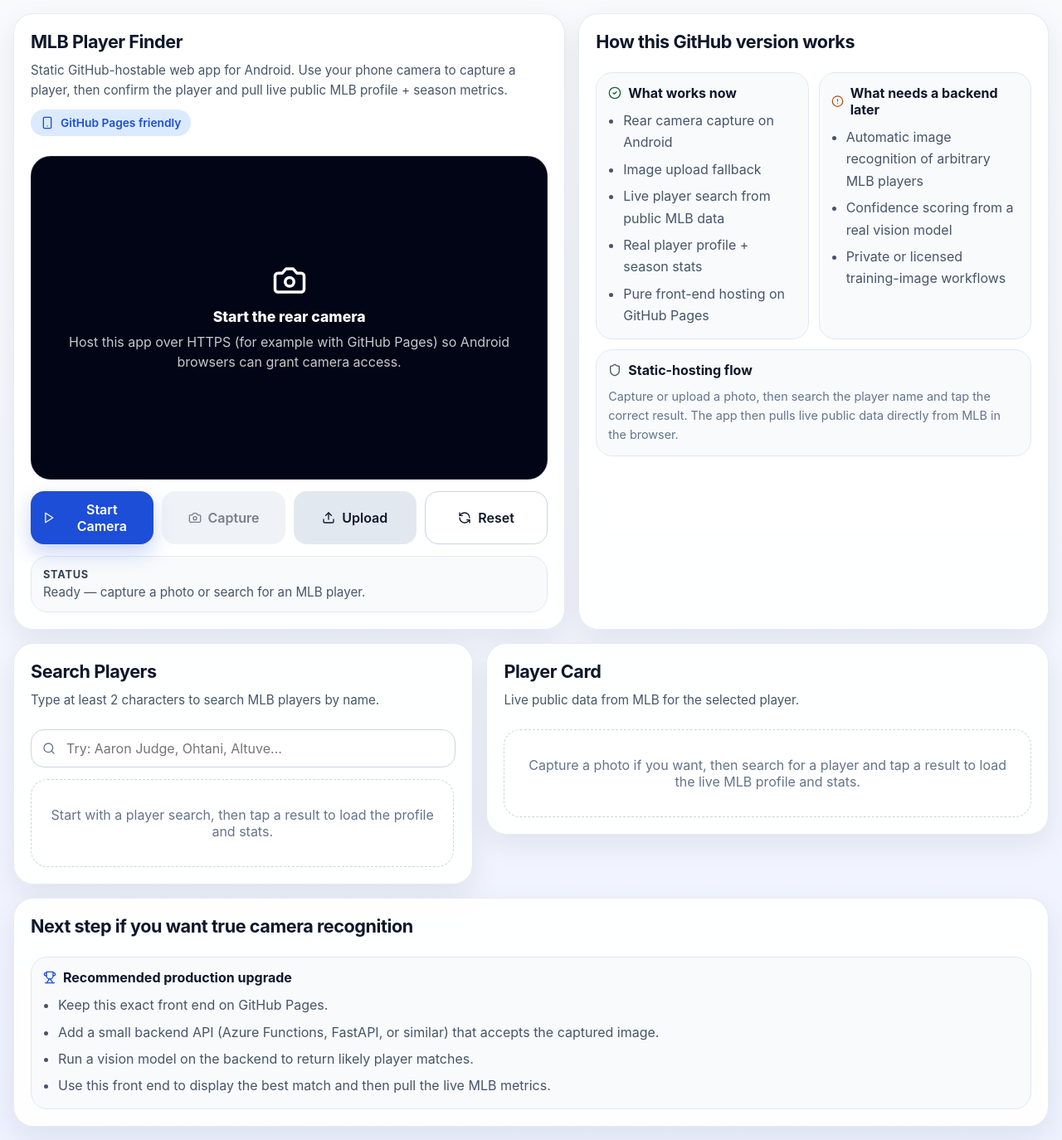
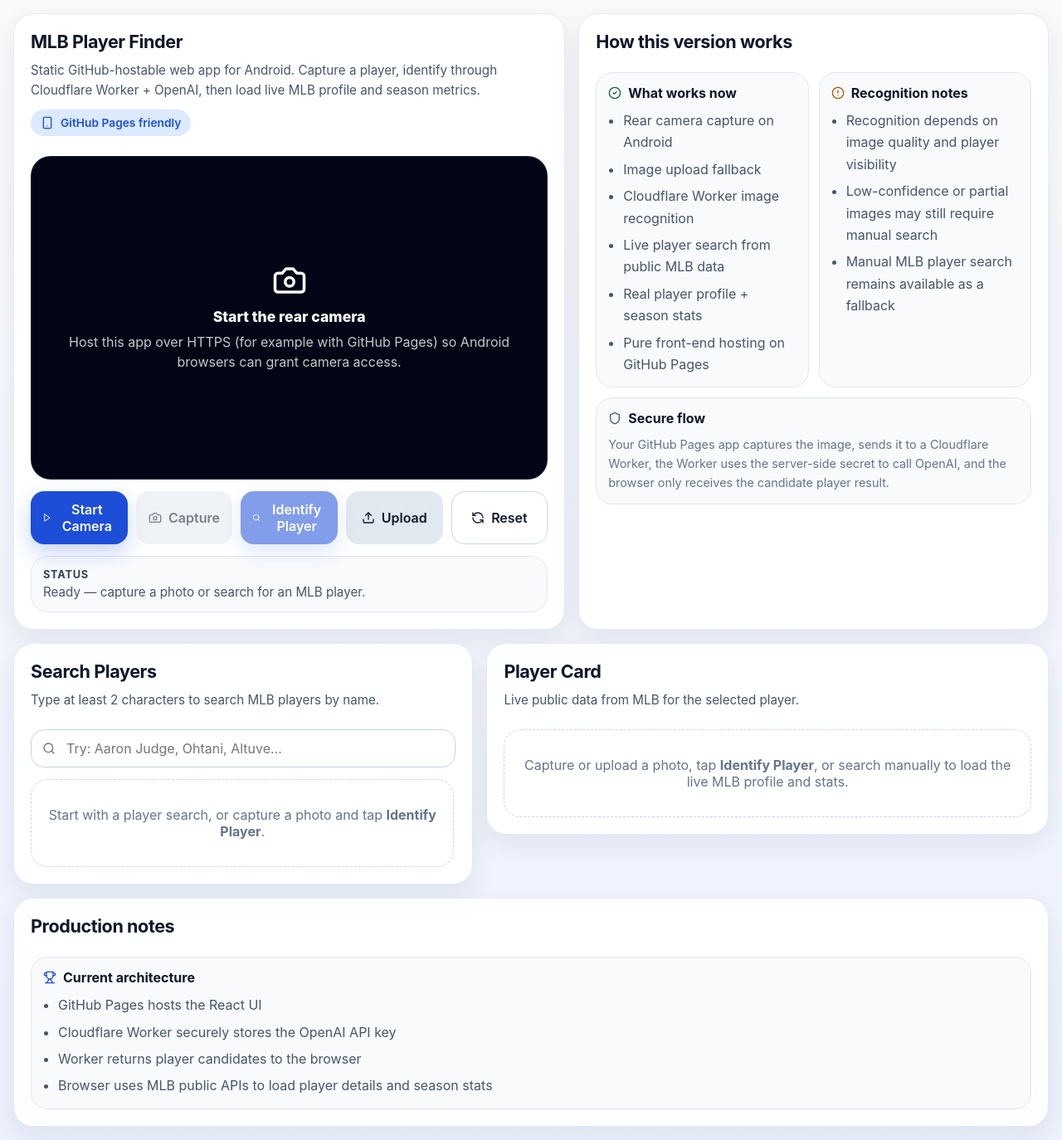
Before and after one commit to faruqueomar81/mlb-player-finder, a React (Vite) app: page / in a window 1280 px wide. Shown: the whole page at 83% size. Built offline with nearby package versions, Linux system fonts and the light colour scheme.

Commit message:
Update App.jsx

```diff
--- a/src/App.jsx
+++ b/src/App.jsx
@@ -1,5 +1,3 @@
-
-
 import React, { useEffect, useMemo, useRef, useState } from "react";
 import {
   Camera,
@@ -18,11 +16,12 @@
   CheckCircle2,
 } from "lucide-react";
 
-
 const API_BASE = "https://statsapi.mlb.com/api/v1";
 const CURRENT_SEASON = new Date().getFullYear();
 const CACHE_TTL_MS = 1000 * 60 * 15;
 
+// 👇 your Cloudflare Worker URL
+const WORKER_URL = "https://mlb-player-finder-worker.faruqueomar81.workers.dev";
 
 function styles() {
   return `
@@ -108,7 +107,7 @@
       .top-row { grid-template-columns: 1.08fr .92fr; }
       .hero { grid-template-columns: .9fr 1.1fr; align-items: start; }
       .camera-frame { aspect-ratio: 16 / 10; }
-      .button-grid { grid-template-columns: repeat(4, minmax(0, 1fr)); }
+      .button-grid { grid-template-columns: repeat(5, minmax(0, 1fr)); }
       .profile-hero { grid-template-columns: 1fr auto; align-items: start; }
       .small-grid { grid-template-columns: repeat(2, minmax(0, 1fr)); }
       .metric-grid { grid-template-columns: repeat(4, minmax(0, 1fr)); }
@@ -232,7 +231,8 @@
   if (!person) return null;
 
   const team = person.currentTeam?.name || "No current team";
-  const position = person.primaryPosition?.abbreviation || person.primaryPosition?.name || "Position N/A";
+  const position =
+    person.primaryPosition?.abbreviation || person.primaryPosition?.name || "Position N/A";
   const bats = person.batSide?.description || "Unknown";
   const throwsHand = person.pitchHand?.description || "Unknown";
 
@@ -245,7 +245,10 @@
     number: person.primaryNumber || "—",
     height: person.height || "—",
     weight: person.weight || "—",
-    birthPlace: [person.birthCity, person.birthStateProvince || person.birthCountry].filter(Boolean).join(", ") || "—",
+    birthPlace:
+      [person.birthCity, person.birthStateProvince || person.birthCountry]
+        .filter(Boolean)
+        .join(", ") || "—",
     debut: person.mlbDebutDate || "—",
     active: person.active,
   };
@@ -258,7 +261,6 @@
   const fileInputRef = useRef(null);
   const searchTimerRef = useRef(null);
 
-
   const [cameraOn, setCameraOn] = useState(false);
   const [capturedImage, setCapturedImage] = useState(null);
   const [query, setQuery] = useState("");
@@ -270,10 +272,10 @@
   const [pitchingStats, setPitchingStats] = useState(null);
   const [statsMode, setStatsMode] = useState("hitting");
   const [loadingPlayer, setLoadingPlayer] = useState(false);
+  const [recognizing, setRecognizing] = useState(false);
   const [status, setStatus] = useState("Ready — capture a photo or search for an MLB player.");
   const [error, setError] = useState("");
   const [searchError, setSearchError] = useState("");
-
 
   useEffect(() => {
     return () => {
@@ -332,7 +334,7 @@
         await videoRef.current.play();
       }
       setCameraOn(true);
-      setStatus("Camera ready — capture a frame, then confirm the player using search results.");
+      setStatus("Camera ready — capture a frame, then identify or search manually.");
     } catch (e) {
       setCameraOn(false);
       setError("Camera access failed. Open the app over HTTPS on your phone and allow camera permission.");
@@ -358,7 +360,8 @@
     const ctx = canvas.getContext("2d");
     ctx.drawImage(video, 0, 0, canvas.width, canvas.height);
     setCapturedImage(canvas.toDataURL("image/jpeg", 0.92));
-    setStatus("Photo captured — now search or choose the correct player to pull live public stats.");
+    setStatus("Photo captured ✅ — tap Identify Player or search manually below.");
+    setError("");
   };
 
   const handleUpload = (event) => {
@@ -368,7 +371,8 @@
     const reader = new FileReader();
     reader.onload = () => {
       setCapturedImage(reader.result);
-      setStatus("Image uploaded — now search or choose the correct player to pull live public stats.");
+      setStatus("Image uploaded ✅ — tap Identify Player or search manually below.");
+      setError("");
     };
     reader.readAsDataURL(file);
   };
@@ -383,6 +387,8 @@
     setStatus("Ready — capture a photo or search for an MLB player.");
     setError("");
     setSearchError("");
+    setQuery("");
+    setResults([]);
   };
 
   const loadPlayer = async (personId) => {
@@ -429,6 +435,67 @@
     }
   };
 
+  const identifyPlayerFromImage = async () => {
+    if (!capturedImage) {
+      setError("Capture or upload an image first.");
+      return;
+    }
+
+    try {
+      setRecognizing(true);
+      setError("");
+      setStatus("Sending image to recognition service...");
+
+      const blob = await fetch(capturedImage).then((r) => r.blob());
+      const formData = new FormData();
+      formData.append("image", blob, "player.jpg");
+
+      const response = await fetch(WORKER_URL, {
+        method: "POST",
+        body: formData,
+      });
+
+      if (!response.ok) {
+        const text = await response.text();
+        throw new Error(text || "Recognition request failed.");
+      }
+
+      const result = await response.json();
+      const bestCandidate = result?.candidates?.[0];
+
+      if (!bestCandidate?.name) {
+        setStatus("No confident player match found. Please search manually.");
+        return;
+      }
+
+      setQuery(bestCandidate.name);
+      setStatus(`Best match found: ${bestCandidate.name}. Searching MLB data...`);
+
+      const searchData = await mlbFetch(
+        `/people/search?names=${encodeURIComponent(bestCandidate.name)}&sportId=1`,
+        {
+          cacheKey: `player-search:${bestCandidate.name.toLowerCase()}`,
+          ttl: 1000 * 60 * 30,
+        }
+      );
+
+      const people = searchData?.people || [];
+      if (!people.length) {
+        setStatus(`Match found (${bestCandidate.name}), but MLB search returned no results.`);
+        return;
+      }
+
+      await loadPlayer(people[0].id);
+      setStatus(`Player identified: ${bestCandidate.name}`);
+    } catch (err) {
+      console.error(err);
+      setError("Image recognition failed. You can still search manually below.");
+      setStatus("Recognition failed");
+    } finally {
+      setRecognizing(false);
+    }
+  };
+
   const summary = useMemo(() => getPlayerSummary(playerProfile), [playerProfile]);
 
   const visibleMetricCards = useMemo(() => {
@@ -450,11 +517,19 @@
           <div className="top-row">
             <section className="card">
               <div className="card-header">
-                <div style={{ display: "flex", justifyContent: "space-between", gap: 12, alignItems: "flex-start", flexWrap: "wrap" }}>
+                <div
+                  style={{
+                    display: "flex",
+                    justifyContent: "space-between",
+                    gap: 12,
+                    alignItems: "flex-start",
+                    flexWrap: "wrap",
+                  }}
+                >
                   <div>
                     <h1 className="card-title">MLB Player Finder</h1>
                     <p className="card-subtitle">
-                      Static GitHub-hostable web app for Android. Use your phone camera to capture a player, then confirm the player and pull live public MLB profile + season metrics.
+                      Static GitHub-hostable web app for Android. Capture a player, identify through Cloudflare Worker + OpenAI, then load live MLB profile and season metrics.
                     </p>
                   </div>
                   <span className="tag">
@@ -476,7 +551,13 @@
                       <Camera size={42} />
                       <div>
                         <div style={{ fontWeight: 800, fontSize: "1.1rem" }}>Start the rear camera</div>
-                        <div style={{ marginTop: 8, color: "rgba(255,255,255,.78)", lineHeight: 1.5 }}>
+                        <div
+                          style={{
+                            marginTop: 8,
+                            color: "rgba(255,255,255,.78)",
+                            lineHeight: 1.5,
+                          }}
+                        >
                           Host this app over HTTPS (for example with GitHub Pages) so Android browsers can grant camera access.
                         </div>
                       </div>
@@ -484,9 +565,7 @@
                   )}
                 </div>
 
-
                 <canvas ref={canvasRef} style={{ display: "none" }} />
-
 
                 <div className="button-grid">
                   {!cameraOn ? (
@@ -499,25 +578,31 @@
                     </button>
                   )}
 
-
                   <button className="btn btn-secondary" onClick={captureFrame} disabled={!cameraOn}>
                     <Camera size={16} /> Capture
                   </button>
 
+                  <button className="btn btn-primary" onClick={identifyPlayerFromImage} disabled={!capturedImage || recognizing}>
+                    {recognizing ? <Loader2 size={16} style={{ animation: "spin 1s linear infinite" }} /> : <Search size={16} />}
+                    {recognizing ? "Identifying..." : "Identify Player"}
+                  </button>
 
                   <button className="btn btn-secondary" onClick={() => fileInputRef.current?.click()}>
                     <Upload size={16} /> Upload
                   </button>
-
 
                   <button className="btn btn-outline" onClick={clearSession}>
                     <RefreshCcw size={16} /> Reset
                   </button>
                 </div>
 
-
-                <input ref={fileInputRef} type="file" accept="image/*" style={{ display: "none" }} onChange={handleUpload} />
-
+                <input
+                  ref={fileInputRef}
+                  type="file"
+                  accept="image/*"
+                  style={{ display: "none" }}
+                  onChange={handleUpload}
+                />
 
                 <div className="status-box" style={{ marginTop: 14 }}>
                   <div className="status-row">
@@ -525,7 +610,7 @@
                       <div className="status-label">Status</div>
                       <div className="status-value">{status}</div>
                     </div>
-                    {(searching || loadingPlayer) && (
+                    {(searching || loadingPlayer || recognizing) && (
                       <div className="progress">
                         <div className="progress-bar" />
                       </div>
@@ -536,10 +621,9 @@
               </div>
             </section>
 
-
             <section className="card">
               <div className="card-header">
-                <h2 className="card-title">How this GitHub version works</h2>
+                <h2 className="card-title">How this version works</h2>
               </div>
               <div className="card-body small-grid">
                 <div className="notice">
@@ -549,6 +633,7 @@
                   <ul className="helper-list" style={{ marginTop: 10 }}>
                     <li>Rear camera capture on Android</li>
                     <li>Image upload fallback</li>
+                    <li>Cloudflare Worker image recognition</li>
                     <li>Live player search from public MLB data</li>
                     <li>Real player profile + season stats</li>
                     <li>Pure front-end hosting on GitHub Pages</li>
@@ -557,27 +642,26 @@
 
                 <div className="notice">
                   <div style={{ display: "flex", alignItems: "center", gap: 8, fontWeight: 700 }}>
-                    <AlertCircle size={16} color="#b45309" /> What needs a backend later
+                    <AlertCircle size={16} color="#b45309" /> Recognition notes
                   </div>
                   <ul className="helper-list" style={{ marginTop: 10 }}>
-                    <li>Automatic image recognition of arbitrary MLB players</li>
-                    <li>Confidence scoring from a real vision model</li>
-                    <li>Private or licensed training-image workflows</li>
+                    <li>Recognition depends on image quality and player visibility</li>
+                    <li>Low-confidence or partial images may still require manual search</li>
+                    <li>Manual MLB player search remains available as a fallback</li>
                   </ul>
                 </div>
 
                 <div className="notice" style={{ gridColumn: "1 / -1" }}>
                   <div style={{ display: "flex", alignItems: "center", gap: 8, fontWeight: 700 }}>
-                    <Shield size={16} color="#475569" /> Static-hosting flow
+                    <Shield size={16} color="#475569" /> Secure flow
                   </div>
                   <p className="footer-note" style={{ margin: "10px 0 0" }}>
-                    Capture or upload a photo, then search the player name and tap the correct result. The app then pulls live public data directly from MLB in the browser.
+                    Your GitHub Pages app captures the image, sends it to a Cloudflare Worker, the Worker uses the server-side secret to call OpenAI, and the browser only receives the candidate player result.
                   </p>
                 </div>
               </div>
             </section>
           </div>
-
 
           <div className="hero">
             <section className="card">
@@ -596,9 +680,7 @@
                   />
                 </div>
 
-
                 {searchError && <div className="error">{searchError}</div>}
-
 
                 <div className="result-list">
                   {searching ? (
@@ -609,7 +691,8 @@
                   ) : results.length ? (
                     results.map((player) => {
                       const teamName = player.currentTeam?.name || "No current team";
-                      const position = player.primaryPosition?.abbreviation || player.primaryPosition?.name || "N/A";
+                      const position =
+                        player.primaryPosition?.abbreviation || player.primaryPosition?.name || "N/A";
                       return (
                         <button
                           key={player.id}
@@ -619,7 +702,9 @@
                           <div className="result-top">
                             <div>
                               <div className="result-name">{player.fullName}</div>
-                              <div className="result-meta">{teamName} • {position}</div>
+                              <div className="result-meta">
+                                {teamName} • {position}
+                              </div>
                             </div>
                             <span className={`badge ${player.active ? "badge-green" : "badge-blue"}`}>
                               {player.active ? "Active" : "Player"}
@@ -633,13 +718,12 @@
                     })
                   ) : (
                     <div className="empty">
-                      Start with a player search, then tap a result to load the profile and stats.
+                      Start with a player search, or capture a photo and tap <strong>Identify Player</strong>.
                     </div>
                   )}
                 </div>
               </div>
             </section>
-
 
             <section className="card">
               <div className="card-header">
@@ -658,12 +742,21 @@
                     <div className="profile-hero">
                       <div className="profile-head">
                         <div>
-                          <div style={{ display: "flex", alignItems: "center", gap: 8, color: "rgba(255,255,255,.82)", fontSize: ".92rem" }}>
+                          <div
+                            style={{
+                              display: "flex",
+                              alignItems: "center",
+                              gap: 8,
+                              color: "rgba(255,255,255,.82)",
+                              fontSize: ".92rem",
+                            }}
+                          >
                             <User size={16} /> Selected player
                           </div>
                           <div className="profile-name">{playerProfile.fullName}</div>
                           <div className="profile-meta">
-                            {summary.team} • {summary.position}<br />
+                            {summary.team} • {summary.position}
+                            <br />
                             #{summary.number} • Age {summary.age} • Bats {summary.bats} • Throws {summary.throwsHand}
                           </div>
                         </div>
@@ -678,17 +771,20 @@
                       <div className="summary-box">
                         <div className="field-label">Bio</div>
                         <div className="footer-note">
-                          Height {summary.height} • Weight {summary.weight}<br />
-                          Birthplace {summary.birthPlace}<br />
-                          MLB debut {summary.debut}<br />
+                          Height {summary.height} • Weight {summary.weight}
+                          <br />
+                          Birthplace {summary.birthPlace}
+                          <br />
+                          MLB debut {summary.debut}
+                          <br />
                           Status {summary.active ? "Active" : "Inactive"}
                         </div>
                       </div>
 
                       <div className="summary-box">
-                        <div className="field-label">Usage note</div>
+                        <div className="field-label">Recognition source</div>
                         <div className="footer-note">
-                          This version is intentionally static-host friendly. Automatic player recognition can be layered on later by posting the captured image to a backend vision service.
+                          If the identified player is not correct, use the manual search panel to override the result and load a different player card.
                         </div>
                       </div>
                     </div>
@@ -720,14 +816,16 @@
                         {visibleMetricCards.length ? (
                           <MetricGrid items={visibleMetricCards} />
                         ) : (
-                          <div className="empty">No {statsMode} data is available for this player for the {CURRENT_SEASON} season.</div>
+                          <div className="empty">
+                            No {statsMode} data is available for this player for the {CURRENT_SEASON} season.
+                          </div>
                         )}
                       </div>
                     </div>
                   </div>
                 ) : (
                   <div className="empty">
-                    Capture a photo if you want, then search for a player and tap a result to load the live MLB profile and stats.
+                    Capture or upload a photo, tap <strong>Identify Player</strong>, or search manually to load the live MLB profile and stats.
                   </div>
                 )}
               </div>
@@ -736,18 +834,18 @@
 
           <section className="card">
             <div className="card-header">
-              <h2 className="card-title">Next step if you want true camera recognition</h2>
+              <h2 className="card-title">Production notes</h2>
             </div>
             <div className="card-body">
               <div className="notice">
                 <div style={{ display: "flex", alignItems: "center", gap: 8, fontWeight: 700 }}>
-                  <Trophy size={16} color="#1d4ed8" /> Recommended production upgrade
+                  <Trophy size={16} color="#1d4ed8" /> Current architecture
                 </div>
                 <ul className="helper-list" style={{ marginTop: 10 }}>
-                  <li>Keep this exact front end on GitHub Pages.</li>
-                  <li>Add a small backend API (Azure Functions, FastAPI, or similar) that accepts the captured image.</li>
-                  <li>Run a vision model on the backend to return likely player matches.</li>
-                  <li>Use this front end to display the best match and then pull the live MLB metrics.</li>
+                  <li>GitHub Pages hosts the React UI</li>
+                  <li>Cloudflare Worker securely stores the OpenAI API key</li>
+                  <li>Worker returns player candidates to the browser</li>
+                  <li>Browser uses MLB public APIs to load player details and season stats</li>
                 </ul>
               </div>
             </div>
```
